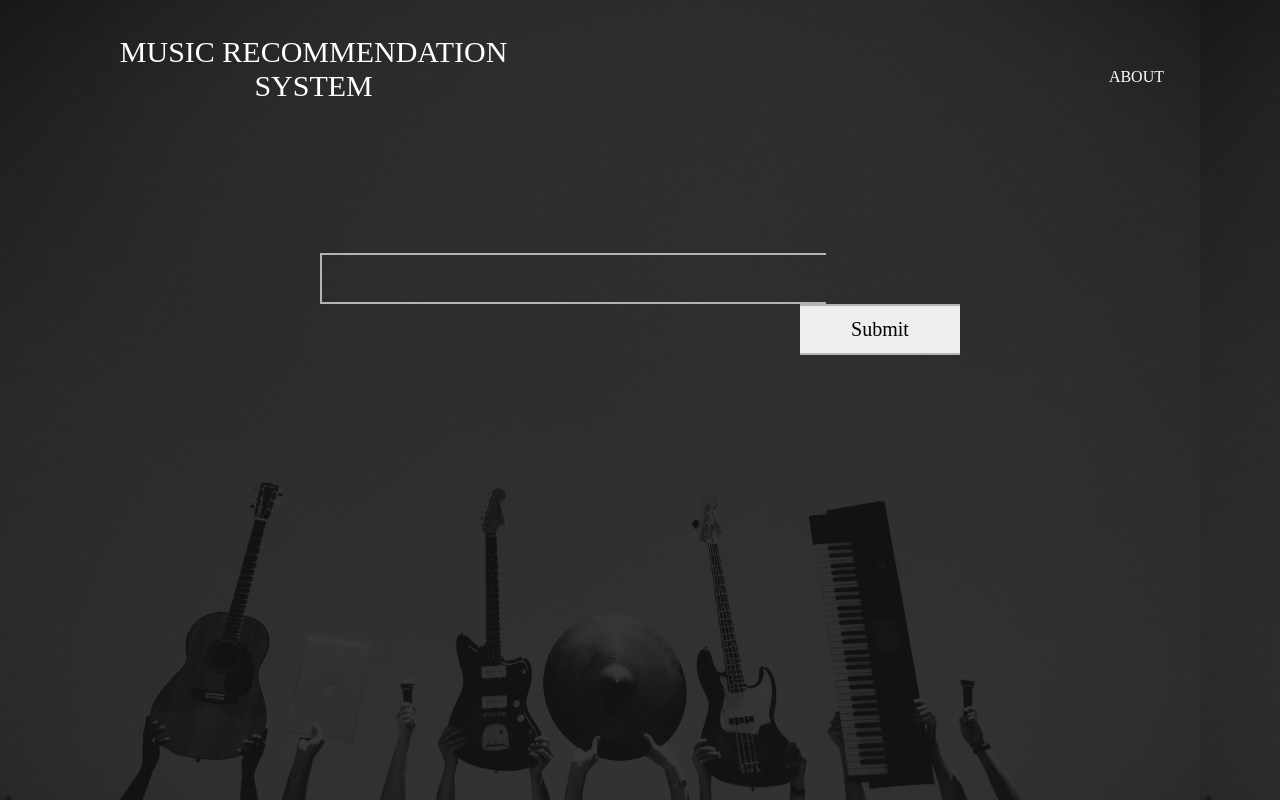
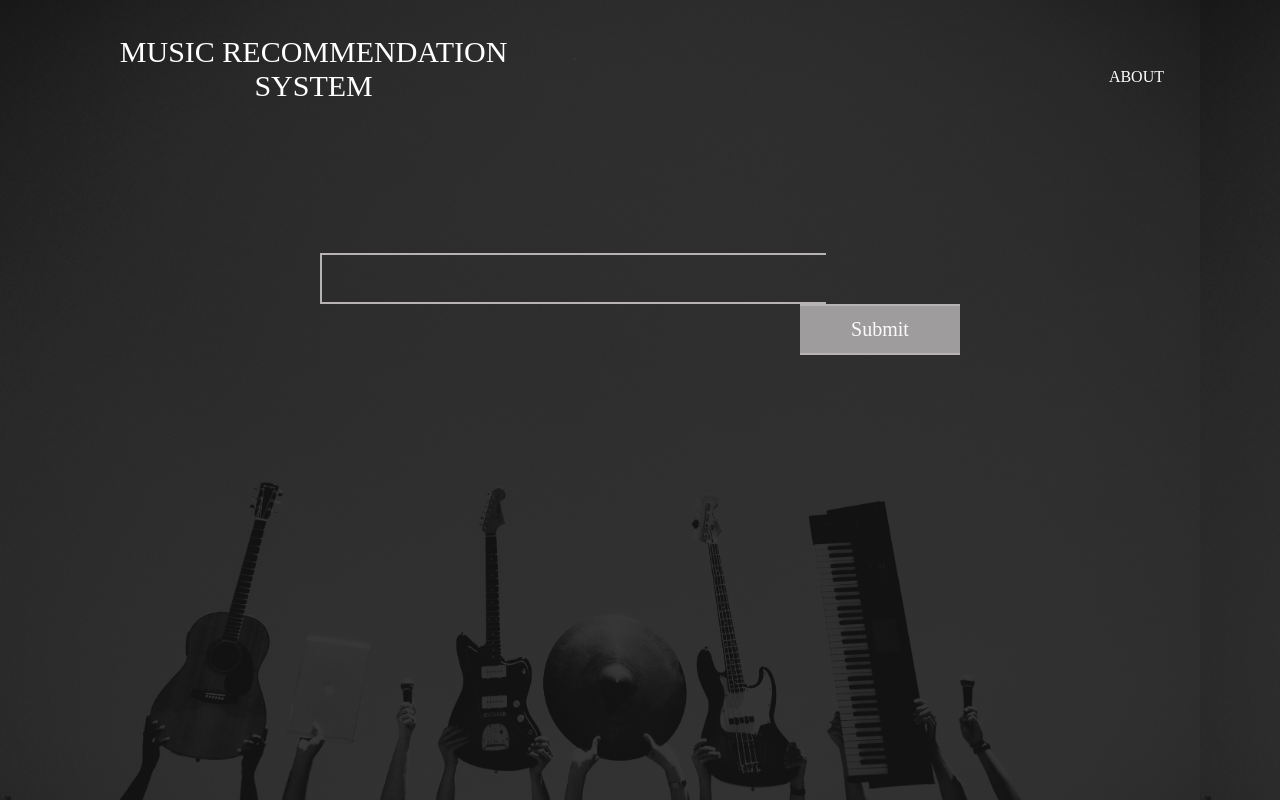
Before and after one commit to adeniyitobi055/Music-Recommendation-System, a Flask app: page / in a window 1280 px wide. Run offline with Flask 3, Linux system fonts and the light colour scheme.

Commit message:
Update style1.css

```diff
--- a/static/style1.css
+++ b/static/style1.css
@@ -71,8 +71,8 @@
 }
 #searchbox input[type=submit]{
     width: 25%;
-    background:#eee;
-    color:black;
+    background:#9e9c9c;
+    color:rgb(252, 251, 251);
     float: right;
     border-left: 0px;
 }
```
